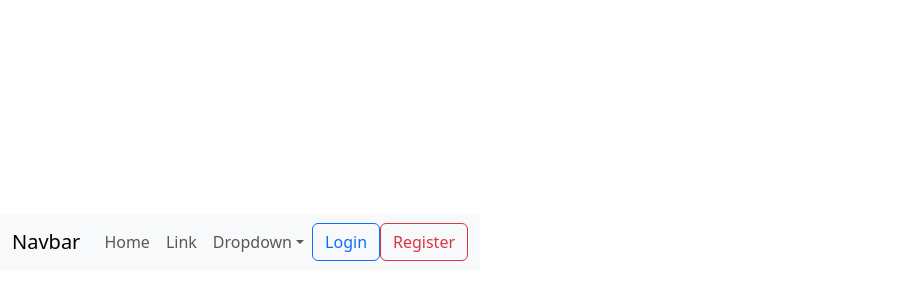
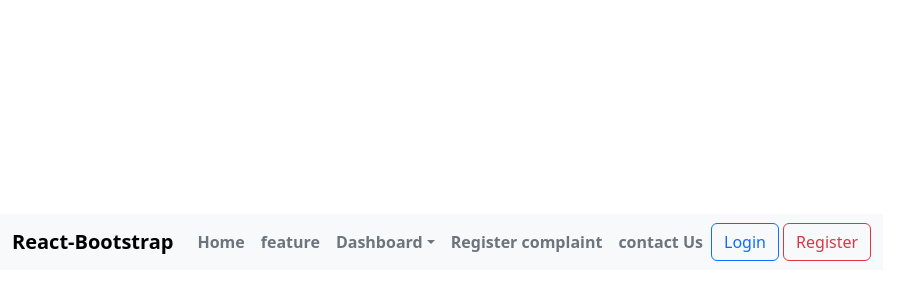
Before and after one commit to Amanraj0149/women_em, a React (Vite) app in the folder Women_em/: page / in a window 1280 px wide. Shown: the part 158-458 px from the top of the page, without its empty margins (0-921 px from the left). Built offline with nearby package versions, Linux system fonts and the light colour scheme.

Commit message:
Update Header.jsx

```diff
--- a/Women_em/src/components/Header.jsx
+++ b/Women_em/src/components/Header.jsx
@@ -1,37 +1,42 @@
 import React from 'react';
-import "bootstrap/dist/css/bootstrap.min.css";
-import { Button,Container, Nav, Navbar, NavDropdown } from 'react-bootstrap';
+import Container from 'react-bootstrap/Container';
+import Nav from 'react-bootstrap/Nav';
+import Navbar from 'react-bootstrap/Navbar';
+import NavDropdown from 'react-bootstrap/NavDropdown';
+import Button from 'react-bootstrap/Button';
+import './Header.css';
 
-const Header = () => {
+function Header() {
   return (
-    <div>
-      <Navbar expand="lg" className="bg-body-tertiary" bg="light">
+    <Navbar collapseOnSelect expand="lg" className="bg-body-tertiary">
       <Container>
-          <Navbar.Brand href="#home">Navbar</Navbar.Brand>
-          <Navbar.Toggle aria-controls="basic-navbar-nav" />
-          <Navbar.Collapse id="basic-navbar-nav">
+        <Navbar.Brand href="#home">React-Bootstrap</Navbar.Brand>
+        <Navbar.Toggle aria-controls="responsive-navbar-nav" />
+        <Navbar.Collapse id="responsive-navbar-nav">
           <Nav className="me-auto">
-              <Nav.Link href="#home">Home</Nav.Link>
-              <Nav.Link href="#link">Link</Nav.Link>
-              <NavDropdown title="Dropdown" id="basic-nav-dropdown">
-                <NavDropdown.Item href="#action/3.1">Action</NavDropdown.Item>
+            <Nav.Link href="#features">Home</Nav.Link>
+            <Nav.Link href="#pricing">feature</Nav.Link>
+            <NavDropdown title="Dashboard" id="collapsible-nav-dropdown">
+              <NavDropdown.Item href="#action/3.1">Sakti vatsalya</NavDropdown.Item>
               <NavDropdown.Item href="#action/3.2">
                 Another action
               </NavDropdown.Item>
-                <NavDropdown.Item href="#action/3.3">Something</NavDropdown.Item>
-                <NavDropdown.Divider />
-                <NavDropdown.Item href="#action/3.4">
-                  Separated link
-                </NavDropdown.Item>
             </NavDropdown>
           </Nav>
-          <Button variant="outline-primary">Login</Button>
-          <Button variant="outline-danger">Register</Button>
+          <Nav>
+            <Nav.Link href="#deets">Register complaint</Nav.Link>
+            <Nav.Link eventKey={2} href="#memes">
+              contact Us
+            </Nav.Link>
+          </Nav>
+          <div className="button-group">
+          <Button variant="outline-primary">Login</Button>{' '}
+            <Button variant="outline-danger">Register</Button>{' '}
+          </div>
         </Navbar.Collapse>
       </Container>
     </Navbar>
-    </div>
   );
-};
+}
 
 export default Header;
```
Lines whose indentation alone changed are shown as unchanged.
